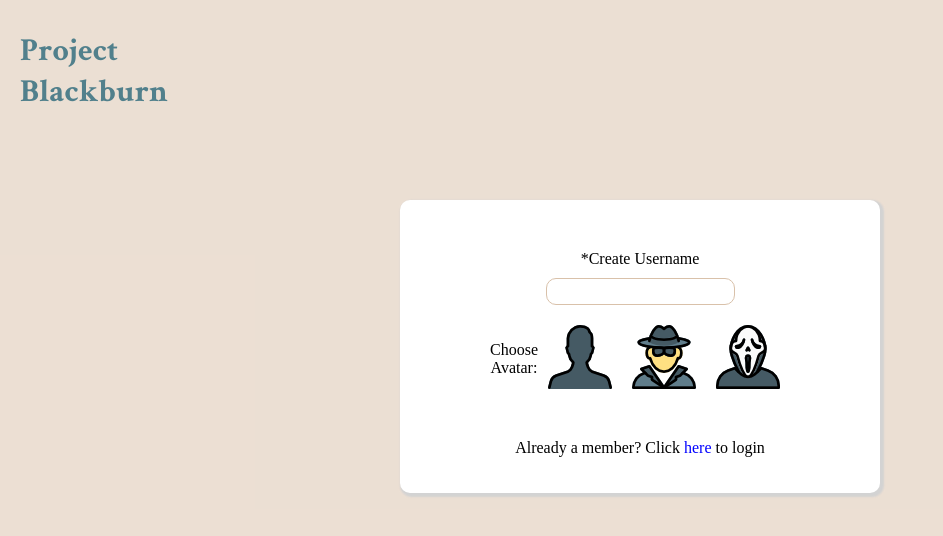
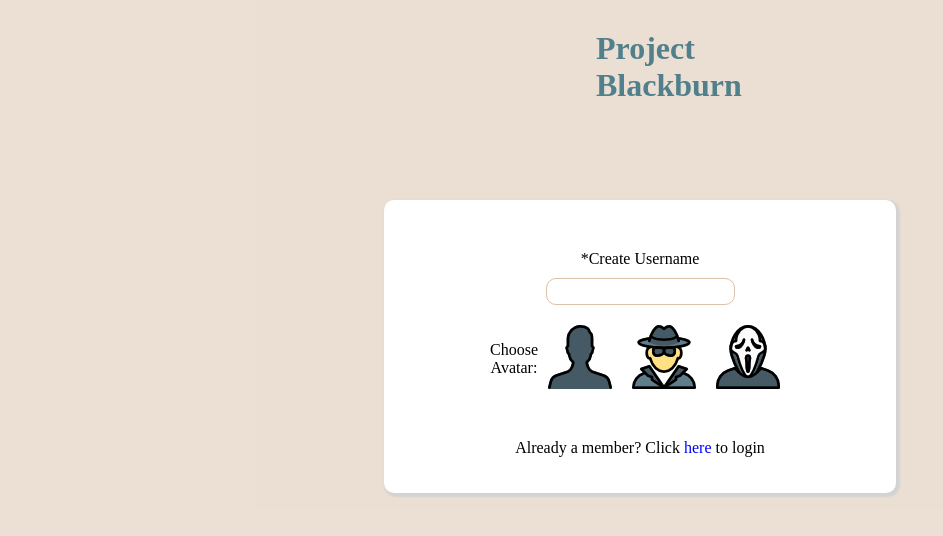
Before and after one commit to thinkful-ei-narwhal/project-blackburn-client, a React (Create React App) app: page /registration in a window 1280 px wide. Shown: the top 536 px of the page, without its empty margins (0-943 px from the left). Built offline with nearby package versions, Linux system fonts and the light colour scheme; no server answers.

Commit message:
added credits and fixed login/reg css

```diff
--- a/src/Components/Dashboard/Dashboard.js
+++ b/src/Components/Dashboard/Dashboard.js
@@ -238,35 +238,6 @@ export default class Dashboard extends React.Component {
             {(index) => pages[index]}
           </Transition>
         </div>
-        <footer>
-          <div className="credits-container">
-            <p className="credits">
-              Avatar Icons made by{' '}
-              <a
-                href="https://www.flaticon.com/authors/pixel-perfect"
-                title="Pixel perfect"
-              >
-                Pixel perfect
-              </a>{' '}
-              from{' '}
-              <a href="https://www.flaticon.com/" title="Flaticon">
-                www.flaticon.com
-              </a>
-            </p>
-            <p className="credits">
-              Music by{' '}
-              <a href="www.bensound.com" title="Bensound">
-                www.bensound.com
-              </a>
-            </p>
-            <p className="credits">
-              Sound effects obtained from{' '}
-              <a href="https://www.zapsplat.com" title="Zapsplat">
-                https://www.zapsplat.com
-              </a>
-            </p>
-          </div>
-        </footer>
       </>
     );
   }
--- a/src/Components/RegistrationForm/RegistrationForm.js
+++ b/src/Components/RegistrationForm/RegistrationForm.js
@@ -69,6 +69,7 @@ class RegistrationForm extends Component {
               className="avatar-select"
               value="/images/man.png"
               onChange={(e) => this.setState({ avatar: e.target.value })}
+              selected
             />
             <img className="avatar-img" src="/images/man.png" alt="man"></img>
           </Label>
--- a/src/Components/Settings/Settings.Module.css
+++ b/src/Components/Settings/Settings.Module.css
@@ -62,6 +62,11 @@
   padding: 25px;
 }
 
+.set-btn:disabled {
+  display: none;
+  pointer-events: none;
+}
+
 @media screen and (min-width: 800px) {
   .settings-container {
     padding: 50px;
--- a/src/Components/Settings/Settings.js
+++ b/src/Components/Settings/Settings.js
@@ -57,6 +57,35 @@ export default class Settings extends React.Component {
             />
           )}
         </div>
+        <footer>
+          <div className="credits-container">
+            <p className="credits">
+              Avatar Icons made by{' '}
+              <a
+                href="https://www.flaticon.com/authors/pixel-perfect"
+                title="Pixel perfect"
+              >
+                Pixel perfect
+              </a>{' '}
+              from{' '}
+              <a href="https://www.flaticon.com/" title="Flaticon">
+                www.flaticon.com
+              </a>
+            </p>
+            <p className="credits">
+              Music by{' '}
+              <a href="www.bensound.com" title="Bensound">
+                www.bensound.com
+              </a>
+            </p>
+            <p className="credits">
+              Sound effects obtained from{' '}
+              <a href="https://www.zapsplat.com" title="Zapsplat">
+                https://www.zapsplat.com
+              </a>
+            </p>
+          </div>
+        </footer>
       </div>
     );
   }
--- a/src/Components/SettingsForm/SettingsForm.js
+++ b/src/Components/SettingsForm/SettingsForm.js
@@ -62,11 +62,7 @@ class SettingsForm extends Component {
                 value="/images/man.png"
                 onChange={(e) => this.setState({ avatar: e.target.value })}
               />
-              <img
-                className="avatar-img"
-                src={process.env.PUBLIC_URL + '/images/man.png'}
-                alt="man"
-              ></img>
+              <img className="avatar-img" src="/images/man.png" alt="man"></img>
             </Label>
             <Label htmlFor="spy">
               <input
@@ -77,11 +73,7 @@ class SettingsForm extends Component {
                 value="/images/spy.png"
                 onChange={(e) => this.setState({ avatar: e.target.value })}
               />
-              <img
-                className="avatar-img"
-                src={process.env.PUBLIC_URL + '/images/spy.png'}
-                alt="spy"
-              ></img>
+              <img className="avatar-img" src="/images/spy.png" alt="spy"></img>
             </Label>
             <Label htmlFor="serial-killer">
               <input
@@ -94,19 +86,20 @@ class SettingsForm extends Component {
               />
               <img
                 className="avatar-img"
-                src={process.env.PUBLIC_URL + '/images/serial-killer.png'}
+                src="/images/serial-killer.png"
                 alt="serial-killer"
               ></img>
             </Label>
           </div>
           <div className="btn-container">
-            <Button className="set-btn submit" type="submit">
+            <Button
+              className="set-btn"
+              type="submit"
+              disabled={this.state.avatar === ''}
+            >
               Accept
             </Button>
-            <Button
-              className="set-btn cancel"
-              onClick={(e) => this.props.cancel(e)}
-            >
+            <Button className="set-btn" onClick={(e) => this.props.cancel(e)}>
               Cancel
             </Button>
           </div>
--- a/src/Components/Start/Start.js
+++ b/src/Components/Start/Start.js
@@ -46,6 +46,35 @@ export default class Start extends React.Component {
             )}
           </Spring>
         )}
+        <footer>
+          <div className="credits-container">
+            <p className="credits">
+              Avatar Icons made by{' '}
+              <a
+                href="https://www.flaticon.com/authors/pixel-perfect"
+                title="Pixel perfect"
+              >
+                Pixel perfect
+              </a>{' '}
+              from{' '}
+              <a href="https://www.flaticon.com/" title="Flaticon">
+                www.flaticon.com
+              </a>
+            </p>
+            <p className="credits">
+              Music by{' '}
+              <a href="www.bensound.com" title="Bensound">
+                www.bensound.com
+              </a>
+            </p>
+            <p className="credits">
+              Sound effects obtained from{' '}
+              <a href="https://www.zapsplat.com" title="Zapsplat">
+                https://www.zapsplat.com
+              </a>
+            </p>
+          </div>
+        </footer>
       </div>
     );
   }
--- a/src/Routes/LoginRoute/LoginRoute.css
+++ b/src/Routes/LoginRoute/LoginRoute.css
@@ -15,14 +15,17 @@
   position: absolute;
   padding: 20px;
   top: 10px;
+  left: 45%;
   text-decoration: none;
+  font-family: 'Crimson Pro', serif;
+  font-weight: 700;
 }
 
 .login-container {
   position: absolute;
   top: 25vh;
-  right: 5vh;
-  left: 5vh;
+  right: 10vw;
+  left: 10vw;
   padding: 20px;
   text-align: center;
   border-radius: 10px;
@@ -72,19 +75,20 @@
 .signup-lnk {
   color: blue;
 }
-@media screen and (min-width: 800px) {
-  .login-container {
+
+@media screen and (min-width: 600px) {
+  .reg-container {
     position: absolute;
     top: 25vh;
-    right: 25vh;
-    left: 25vh;
+    right: 30vw;
+    left: 30vw;
   }
 }
 @media screen and (min-width: 1000px) {
   .login-container {
     position: absolute;
     top: 25vh;
-    right: 50vh;
-    left: 50vh;
+    right: 35vw;
+    left: 35vw;
   }
 }
--- a/src/Routes/RegistrationRoute/RegistrationRoute.css
+++ b/src/Routes/RegistrationRoute/RegistrationRoute.css
@@ -1,5 +1,4 @@
-@import url("https://fonts.googleapis.com/css2?family=Crimson+Text:ital,wght@0,400;0,600;0,700;1,400;1,600&family=Open+Sans&display=swap");
-
+@import url('https://fonts.googleapis.com/css2?family=Crimson+Text:ital,wght@0,400;0,600;0,700;1,400;1,600&family=Open+Sans&display=swap');
 
 .Registration {
   background-color: rgba(217, 193, 170, 0.3);
@@ -15,13 +14,15 @@
   position: absolute;
   padding: 20px;
   top: 10px;
+  left: 45%;
   text-decoration: none;
+  font-family: 'Crimson Pro', serif;
+  font-weight: 700;
 }
 .reg-container {
   position: absolute;
   top: 25vh;
-  right: 5vh;
-  left: 5vh;
+  right: 10vw;
   padding: 20px;
   text-align: center;
   border-radius: 10px;
@@ -98,12 +99,21 @@
   outline: 2px solid black;
 }
 
+@media screen and (min-width: 400px) {
+  .reg-container {
+    position: absolute;
+    top: 25vh;
+    right: 30vw;
+    left: 30vw;
+  }
+}
+
 @media screen and (min-width: 800px) {
   .reg-container {
     position: absolute;
     top: 25vh;
-    right: 25vh;
-    left: 25vh;
+    right: 30vw;
+    left: 30vw;
   }
   .avatar-container {
     display: flex;
@@ -114,8 +124,7 @@
   .reg-container {
     position: absolute;
     top: 25vh;
-    right: 50vh;
-    left: 50vh;
+    right: 35vw;
   }
   .avatar-container {
     display: flex;
```
